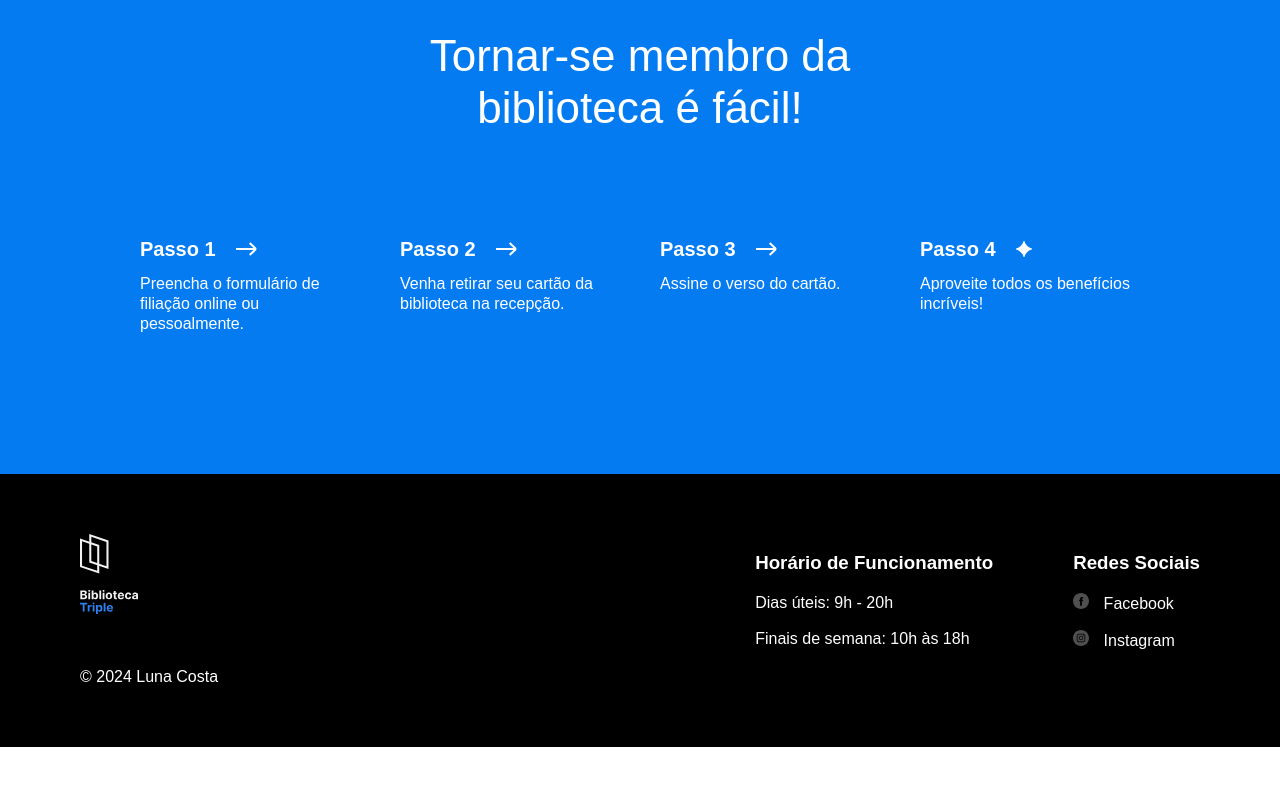
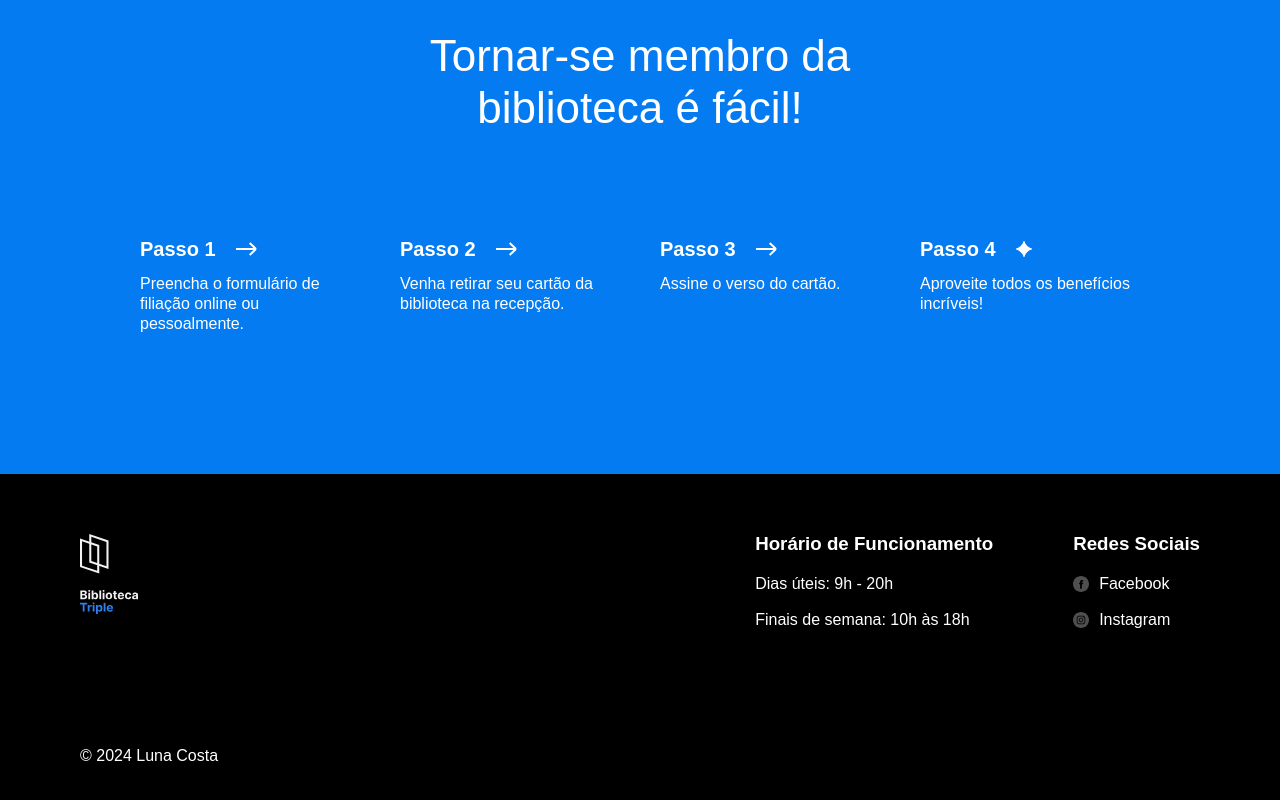
Before and after one commit to lunaflavia/web_project_library, a plain HTML site: page index.html in a window 1280 px wide. Shown: the part 3060-3860 px from the top of the page. Before the commit the page ends 3807 px from the top, so only its background shows below. Drawn offline with Linux system fonts and the light colour scheme.

Commit message:
Fix footer

```diff
--- a/index.html
+++ b/index.html
@@ -29,7 +29,7 @@
               <a class="nav__link" href="#membership">Seja um membro</a>
             </li>
             <li>
-              <a class="nav__link" href="#contatos">Contatos</a>
+              <a class="nav__link" href="#footer">Contatos</a>
             </li>
           </ul>
         </nav>
@@ -278,7 +278,7 @@
         </section>
       </main>
 
-      <footer class="footer" id="contatos">
+      <footer class="footer" id="footer">
         <div class="footer__columns">
           <div class="footer__column">
             <img
--- a/styles/style.css
+++ b/styles/style.css
@@ -341,8 +341,8 @@
 
 .footer {
   box-sizing: border-box;
-  background-color: #000000;
-  color: #ffffff;
+  background-color: black;
+  color: white;
   padding: 60px 80px;
 }
 
@@ -365,6 +365,7 @@
 }
 
 .footer__column-heading {
+  margin-top: 0;
   margin-bottom: 20px;
 }
 
@@ -379,16 +380,18 @@
 }
 
 .footer__column-link {
-  color: #ffffff;
+  color: white;
   text-decoration: none;
+  column-gap: 10px;
+  display: flex;
+  align-items: center;
 }
 
 .footer__social-icon {
   width: 16px;
   height: 16px;
-  margin-right: 10px;
 }
 
 .footer__copyright {
-  margin: 0;
+  margin-top: 100px;
 }
```
